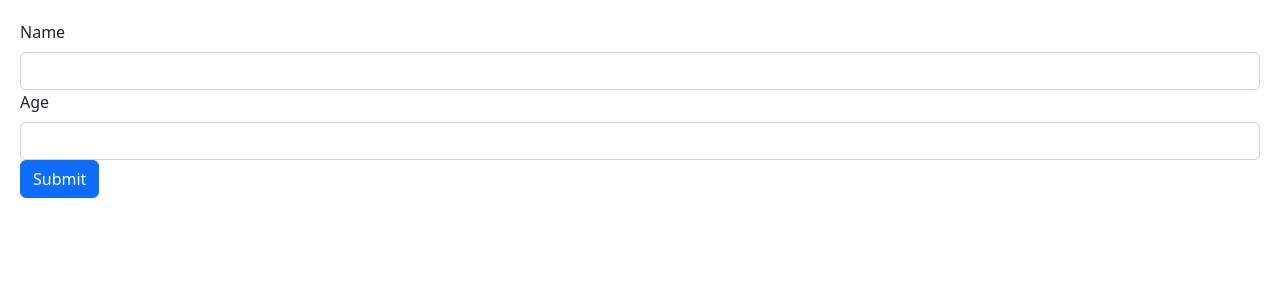
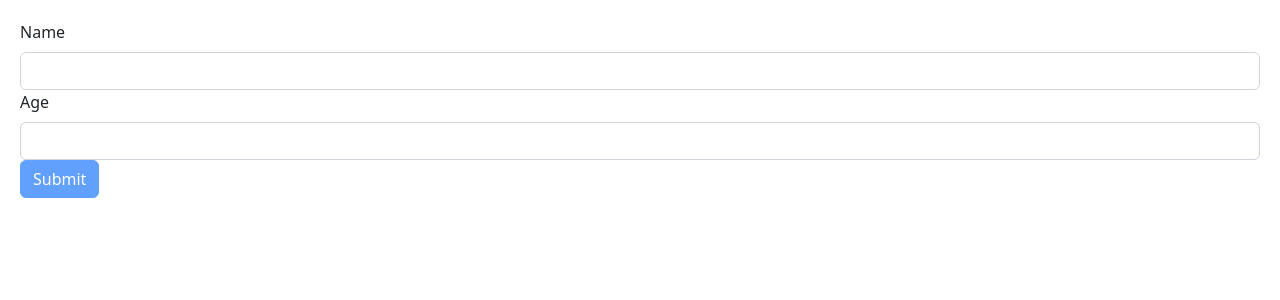
Before and after one commit to pouyam79i/reactjs, a React (Vite) app in the folder react-app/: page / in a window 1280 px wide. Shown: the top 300 px of the page. Built offline with nearby package versions, Linux system fonts and the light colour scheme.

Commit message:
is the form valid?

```diff
--- a/react-app/src/components/Form.tsx
+++ b/react-app/src/components/Form.tsx
@@ -4,7 +4,7 @@
 
 // define schemas with 'zod' for validation rules
 const schema = z.object({
-  name: z.string().min(3).max(3),
+  name: z.string().min(3).max(40),
   age: z
     .number({ invalid_type_error: "Age field is required!" })
     .min(18, { message: "The person must be at least 18 years old!" })
@@ -18,10 +18,9 @@
   const {
     register,
     handleSubmit,
-    formState: { errors },
+    formState: { errors, isValid },
   } = useForm<FormData>({ resolver: zodResolver(schema) });
 
-  console.log(errors);
   const submitData = (data: FieldValues) => {
     console.log(data);
   };
@@ -51,7 +50,11 @@
               className="form-control"
             />
             {errors.age && <p>{errors.age.message}</p>}
-            <button className="btn btn-primary" type="submit">
+            <button
+              disabled={!isValid}
+              className="btn btn-primary"
+              type="submit"
+            >
               Submit
             </button>
           </div>
```
